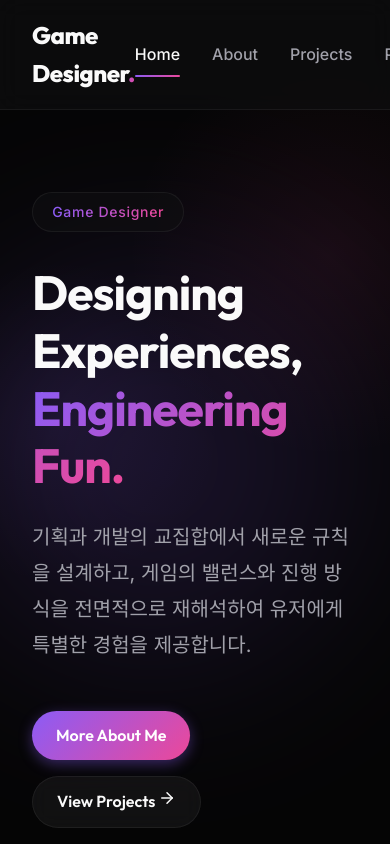
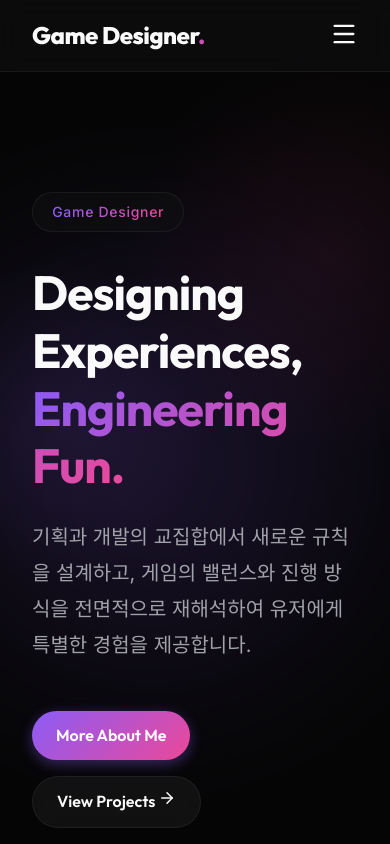
Before and after one commit to bibamung/KSW_Portfolio, a Next.js app: page / in a window 390 px wide. Shown: the top 844 px of the page. Built offline with nearby package versions, Linux system fonts and the light colour scheme.

Commit message:
feat: implement responsive mobile navbar with hamburger menu

```diff
--- a/app/globals.css
+++ b/app/globals.css
@@ -216,3 +216,41 @@ a:hover {
     grid-template-columns: 1fr;
   }
 }
+
+/* Mobile Responsive Utilities */
+.mobile-only {
+  display: none;
+}
+
+@media (max-width: 768px) {
+  .desktop-only {
+    display: none !important;
+  }
+  .mobile-only {
+    display: block;
+  }
+  .mobile-flex {
+    display: flex;
+  }
+}
+
+.mobile-menu-overlay {
+  position: fixed;
+  inset: 0;
+  top: 72px; /* Height of navbar */
+  background: rgba(5, 5, 5, 0.95);
+  backdrop-filter: blur(20px);
+  z-index: 40;
+  display: flex;
+  flex-direction: column;
+  padding: 2rem;
+  gap: 1.5rem;
+}
+
+.mobile-nav-link {
+  font-size: 1.5rem;
+  font-family: var(--font-heading);
+  font-weight: 600;
+  padding: 1rem 0;
+  border-bottom: 1px solid var(--glass-border);
+}
--- a/components/Navbar.tsx
+++ b/components/Navbar.tsx
@@ -2,10 +2,27 @@
 
 import Link from 'next/link';
 import { usePathname } from 'next/navigation';
-import { motion } from 'framer-motion';
+import { motion, AnimatePresence } from 'framer-motion';
+import { useState, useEffect } from 'react';
+import { Menu, X } from 'lucide-react';
 
 export default function Navbar() {
   const pathname = usePathname();
+  const [isOpen, setIsOpen] = useState(false);
+
+  // Close menu when route changes
+  useEffect(() => {
+    setIsOpen(false);
+  }, [pathname]);
+
+  // Prevent scrolling when menu is open
+  useEffect(() => {
+    if (isOpen) {
+      document.body.style.overflow = 'hidden';
+    } else {
+      document.body.style.overflow = 'auto';
+    }
+  }, [isOpen]);
 
   const links = [
     { name: 'Home', path: '/' },
@@ -15,6 +32,7 @@ export default function Navbar() {
   ];
 
   return (
+    <>
       <nav style={{
         position: 'fixed',
         top: 0,
@@ -23,9 +41,10 @@ export default function Navbar() {
         background: 'var(--glass-bg)',
         backdropFilter: 'blur(12px)',
         borderBottom: '1px solid var(--glass-border)',
-      padding: '1rem 0'
+        padding: '1rem 0',
+        height: '72px'
       }}>
-      <div className="container" style={{ display: 'flex', justifyContent: 'space-between', alignItems: 'center' }}>
+        <div className="container" style={{ display: 'flex', justifyContent: 'space-between', alignItems: 'center', height: '100%' }}>
           <Link href="/" style={{
             fontFamily: 'var(--font-heading)',
             fontWeight: 800,
@@ -34,7 +53,9 @@ export default function Navbar() {
           }}>
             Game Designer<span className="text-gradient">.</span>
           </Link>
-        <div style={{ display: 'flex', gap: '2rem' }}>
+
+          {/* Desktop Links */}
+          <div className="desktop-only" style={{ display: 'flex', gap: '2rem' }}>
             {links.map((link) => {
               const isActive = pathname === link.path || (link.path !== '/' && pathname.startsWith(link.path));
 
@@ -49,6 +70,7 @@ export default function Navbar() {
                   {link.name}
                   {isActive && (
                     <motion.div
+                      layoutId="nav-underline"
                       initial={{ scaleX: 0 }}
                       animate={{ scaleX: 1 }}
                       transition={{ duration: 0.25, ease: 'easeOut' }}
@@ -68,7 +90,70 @@ export default function Navbar() {
               );
             })}
           </div>
+
+          {/* Mobile Toggle */}
+          <button
+            className="mobile-only"
+            onClick={() => setIsOpen(!isOpen)}
+            style={{
+              background: 'none',
+              border: 'none',
+              color: 'var(--text-primary)',
+              cursor: 'pointer',
+              zIndex: 100
+            }}
+          >
+            {isOpen ? <X size={28} /> : <Menu size={28} />}
+          </button>
         </div>
       </nav>
+
+      {/* Mobile Menu Overlay */}
+      <AnimatePresence>
+        {isOpen && (
+          <motion.div
+            initial={{ opacity: 0, x: '100%' }}
+            animate={{ opacity: 1, x: 0 }}
+            exit={{ opacity: 0, x: '100%' }}
+            transition={{ type: 'spring', damping: 25, stiffness: 200 }}
+            className="mobile-menu-overlay mobile-flex"
+          >
+            {links.map((link, i) => {
+              const isActive = pathname === link.path || (link.path !== '/' && pathname.startsWith(link.path));
+              return (
+                <motion.div
+                  key={link.path}
+                  initial={{ opacity: 0, y: 20 }}
+                  animate={{ opacity: 1, y: 0 }}
+                  transition={{ delay: i * 0.1 }}
+                >
+                  <Link
+                    href={link.path}
+                    className="mobile-nav-link"
+                    style={{
+                      color: isActive ? 'var(--accent-primary)' : 'var(--text-primary)',
+                      display: 'block'
+                    }}
+                  >
+                    {link.name}
+                  </Link>
+                </motion.div>
+              );
+            })}
+
+            <motion.div
+              initial={{ opacity: 0 }}
+              animate={{ opacity: 1 }}
+              transition={{ delay: 0.5 }}
+              style={{ marginTop: 'auto', paddingBottom: '2rem' }}
+            >
+              <p style={{ color: 'var(--text-secondary)', fontSize: '0.875rem' }}>
+                © 2026 Game Designer Portfolio
+              </p>
+            </motion.div>
+          </motion.div>
+        )}
+      </AnimatePresence>
+    </>
   );
 }
```
Lines whose indentation alone changed are shown as unchanged.
